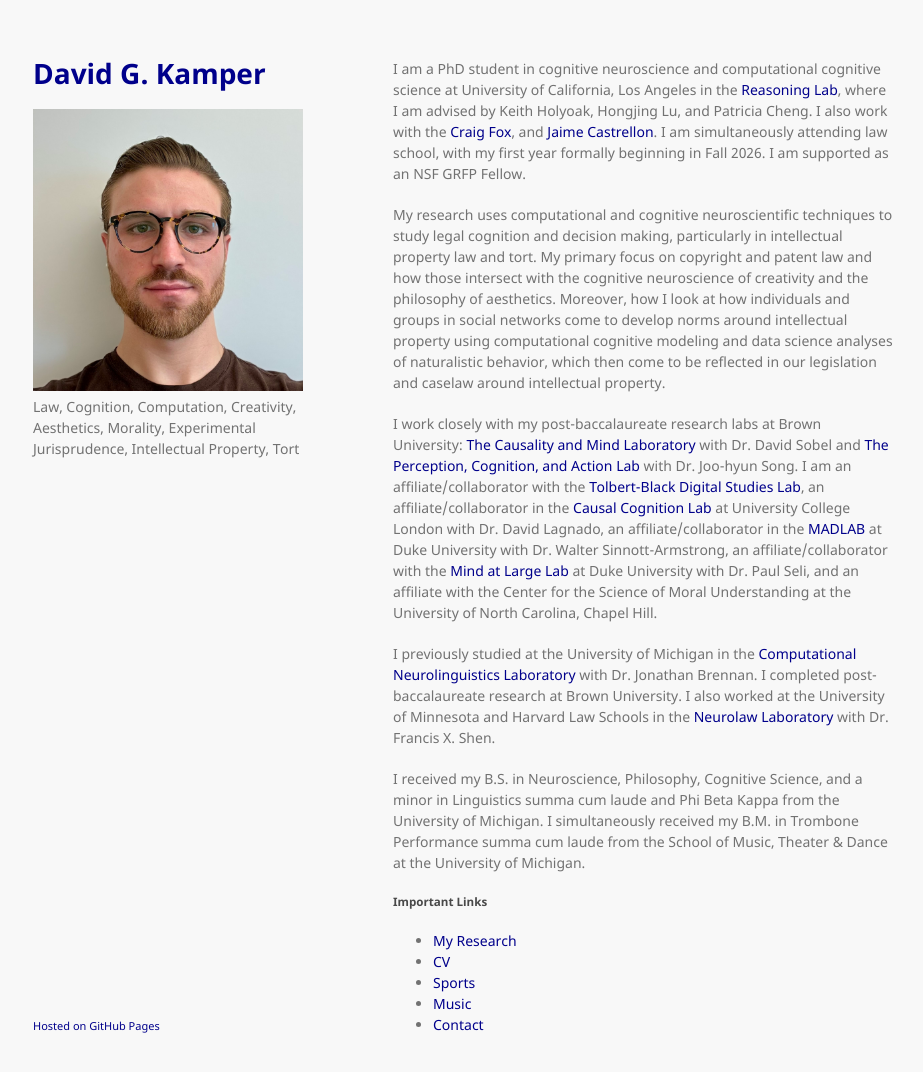
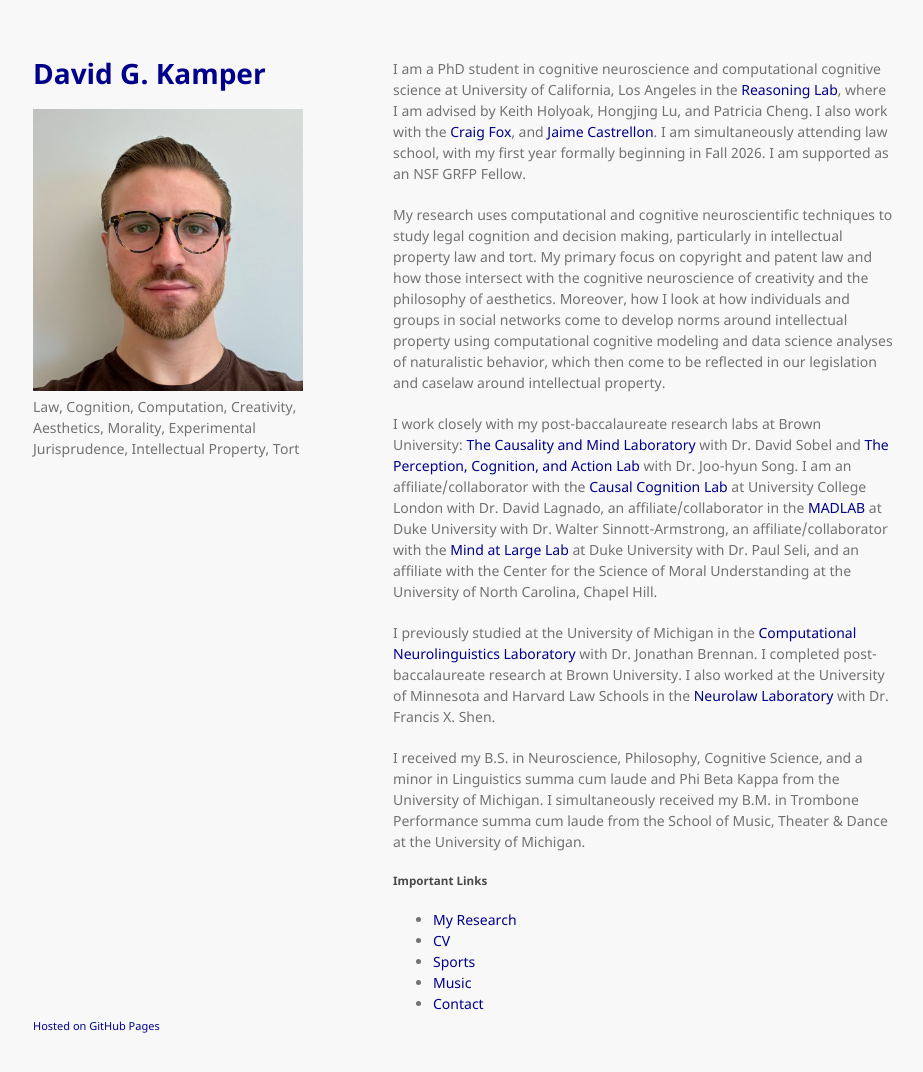
Before and after one commit to dgkamper/dgkamper.github.io, a Jekyll site: the page built from index.md, in a window 1280 px wide and 1105 px high. Shown: the top 1072 px of the window, without its empty margins (177-1100 px from the left). Built offline with Jekyll 4.4.1, drawn with Linux system fonts in a browser that asks for light colours.

Commit message:
Update index.md

```diff
--- a/index.md
+++ b/index.md
@@ -6,7 +6,7 @@
 
 My research uses computational and cognitive neuroscientific techniques to study legal cognition and decision making, particularly in intellectual property law and tort. My primary focus on copyright and patent law and how those intersect with the cognitive neuroscience of creativity and the philosophy of aesthetics. Moreover, how I look at how individuals and groups in social networks come to develop norms around intellectual property using computational cognitive modeling and data science analyses of naturalistic behavior, which then come to be reflected in our legislation and caselaw around intellectual property.
 
-I work closely with my post-baccalaureate research labs at Brown University: [The Causality and Mind Laboratory](https://sites.brown.edu/causalityandmindlab/) with Dr. David Sobel and [The Perception, Cognition, and Action Lab](https://research.clps.brown.edu/songlab/index.html) with Dr. Joo-hyun Song. I am an affiliate/collaborator with the [Tolbert-Black Digital Studies Lab](https://sites.google.com/view/alextolbertlab/about), an affiliate/collaborator in the [Causal Cognition Lab](https://causalcognitionlab.com/) at University College London with Dr. David Lagnado, an affiliate/collaborator in the [MADLAB](https://kenan.ethics.duke.edu/mad-lab/) at Duke University with Dr. Walter Sinnott-Armstrong, an affiliate/collaborator with the [Mind at Large Lab](https://scholars.duke.edu/person/Paul.Seli) at Duke University with Dr. Paul Seli, and an affiliate with the Center for the Science of Moral Understanding at the University of North Carolina, Chapel Hill.
+I work closely with my post-baccalaureate research labs at Brown University: [The Causality and Mind Laboratory](https://sites.brown.edu/causalityandmindlab/) with Dr. David Sobel and [The Perception, Cognition, and Action Lab](https://research.clps.brown.edu/songlab/index.html) with Dr. Joo-hyun Song. I am an affiliate/collaborator with the [Causal Cognition Lab](https://causalcognitionlab.com/) at University College London with Dr. David Lagnado, an affiliate/collaborator in the [MADLAB](https://kenan.ethics.duke.edu/mad-lab/) at Duke University with Dr. Walter Sinnott-Armstrong, an affiliate/collaborator with the [Mind at Large Lab](https://scholars.duke.edu/person/Paul.Seli) at Duke University with Dr. Paul Seli, and an affiliate with the Center for the Science of Moral Understanding at the University of North Carolina, Chapel Hill.
 
 I previously studied at the University of Michigan in the [Computational Neurolinguistics Laboratory](https://sites.lsa.umich.edu/cnllab/) with Dr. Jonathan Brennan. I completed post-baccalaureate research at Brown University. I also worked at the University of Minnesota and Harvard Law Schools in the [Neurolaw Laboratory](https://www.fxshen.com/shenlab/) with Dr. Francis X. Shen.
 
```
